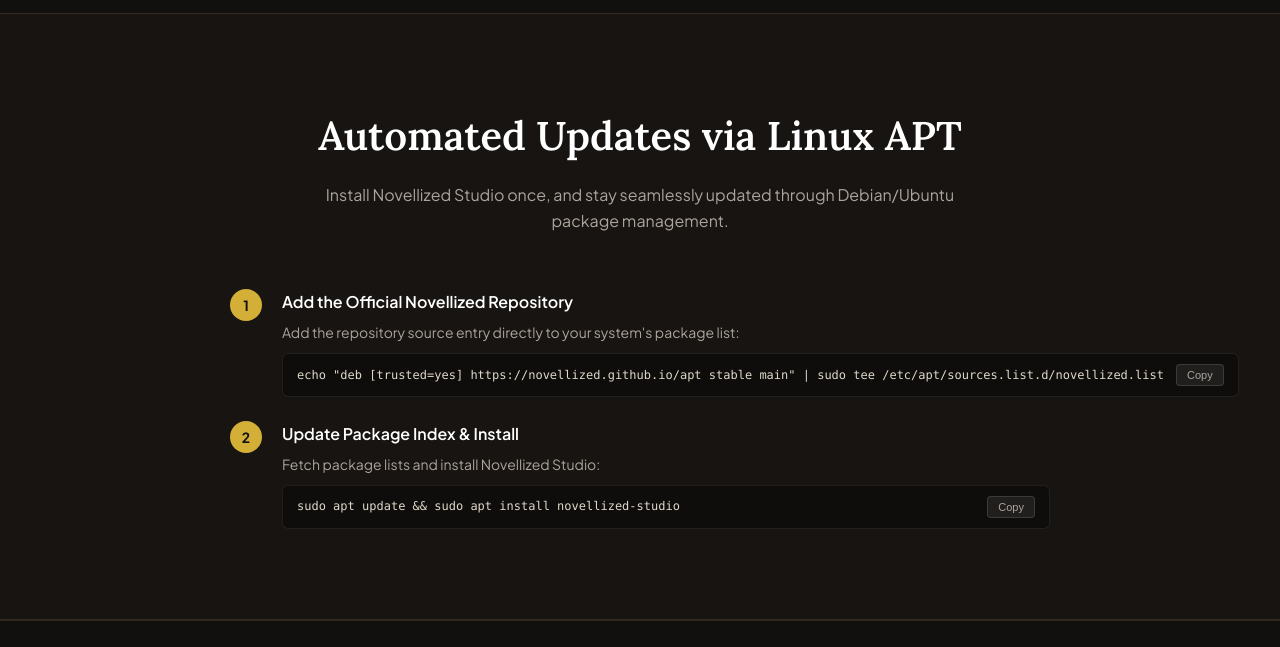
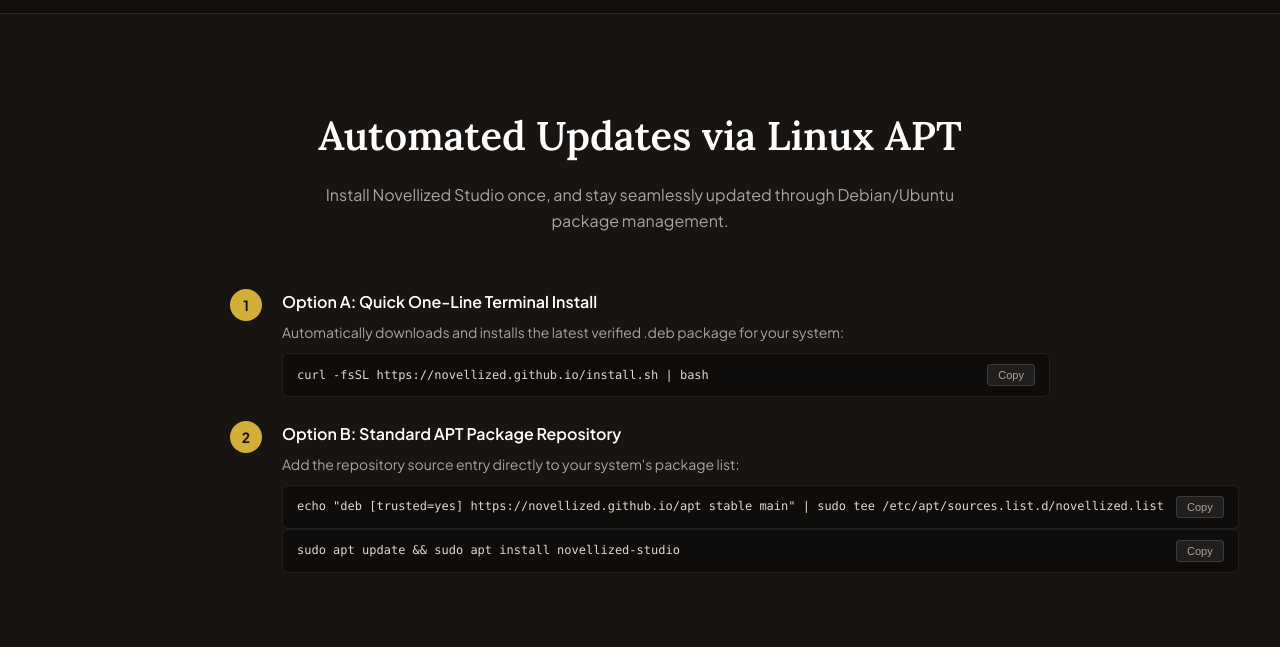
Before and after one commit to novellized/novellized.github.io, a plain HTML site: page index.html in a window 1280 px wide. Shown: the part 3709-4356 px from the top of the page. Drawn offline with Linux system fonts and the light colour scheme; no server answers.

Commit message:
feat: add Linux one-line installer, APT repo indices, and install script

```diff
--- a/index.html
+++ b/index.html
@@ -314,11 +314,11 @@
         <div class="apt-step">
           <div class="step-num">1</div>
           <div class="step-body">
-            <h4>Add the Official Novellized Repository</h4>
-            <p>Add the repository source entry directly to your system's package list:</p>
+            <h4>Option A: Quick One-Line Terminal Install</h4>
+            <p>Automatically downloads and installs the latest verified .deb package for your system:</p>
             <div class="code-box">
-              <code>echo "deb [trusted=yes] https://novellized.github.io/apt stable main" | sudo tee /etc/apt/sources.list.d/novellized.list</code>
-              <button class="btn-copy" data-copy='echo "deb [trusted=yes] https://novellized.github.io/apt stable main" | sudo tee /etc/apt/sources.list.d/novellized.list' title="Copy command">Copy</button>
+              <code>curl -fsSL https://novellized.github.io/install.sh | bash</code>
+              <button class="btn-copy" data-copy="curl -fsSL https://novellized.github.io/install.sh | bash" title="Copy command">Copy</button>
             </div>
           </div>
         </div>
@@ -326,9 +326,13 @@
         <div class="apt-step">
           <div class="step-num">2</div>
           <div class="step-body">
-            <h4>Update Package Index & Install</h4>
-            <p>Fetch package lists and install Novellized Studio:</p>
+            <h4>Option B: Standard APT Package Repository</h4>
+            <p>Add the repository source entry directly to your system's package list:</p>
             <div class="code-box">
+              <code>echo "deb [trusted=yes] https://novellized.github.io/apt stable main" | sudo tee /etc/apt/sources.list.d/novellized.list</code>
+              <button class="btn-copy" data-copy='echo "deb [trusted=yes] https://novellized.github.io/apt stable main" | sudo tee /etc/apt/sources.list.d/novellized.list' title="Copy command">Copy</button>
+            </div>
+            <div class="code-box mt-3">
               <code>sudo apt update && sudo apt install novellized-studio</code>
               <button class="btn-copy" data-copy="sudo apt update && sudo apt install novellized-studio" title="Copy command">Copy</button>
             </div>
```
Also changed, not shown: script.js (line endings or trailing spaces), styles.css (line endings or trailing spaces), 6 other files.
